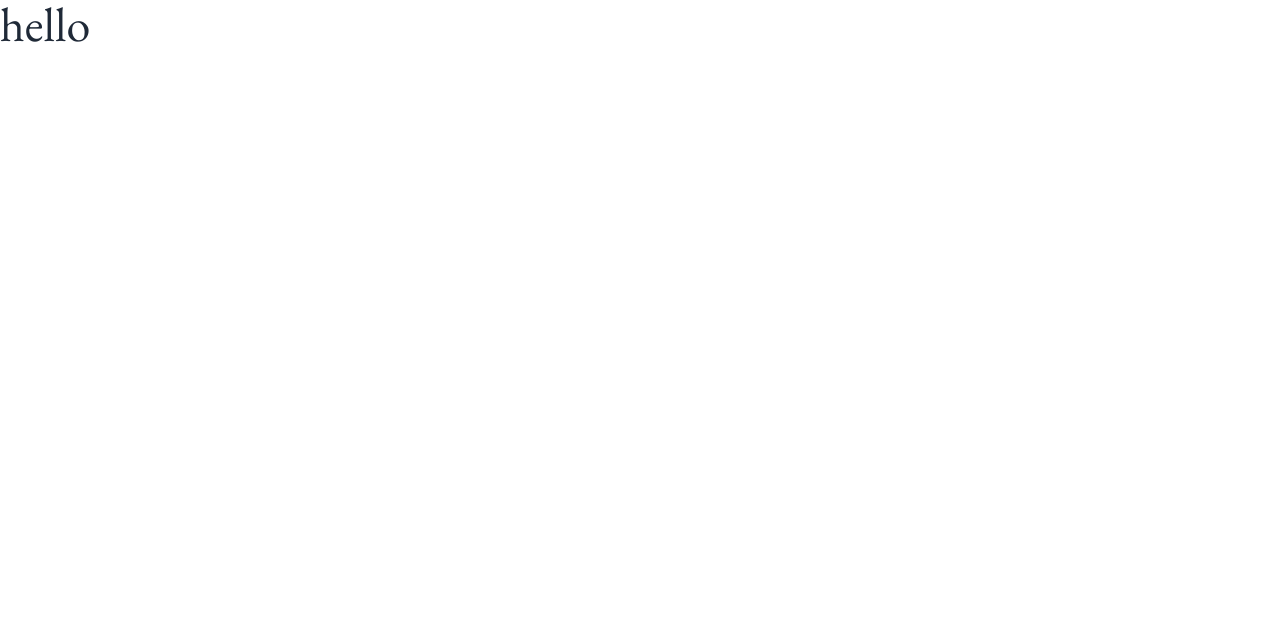
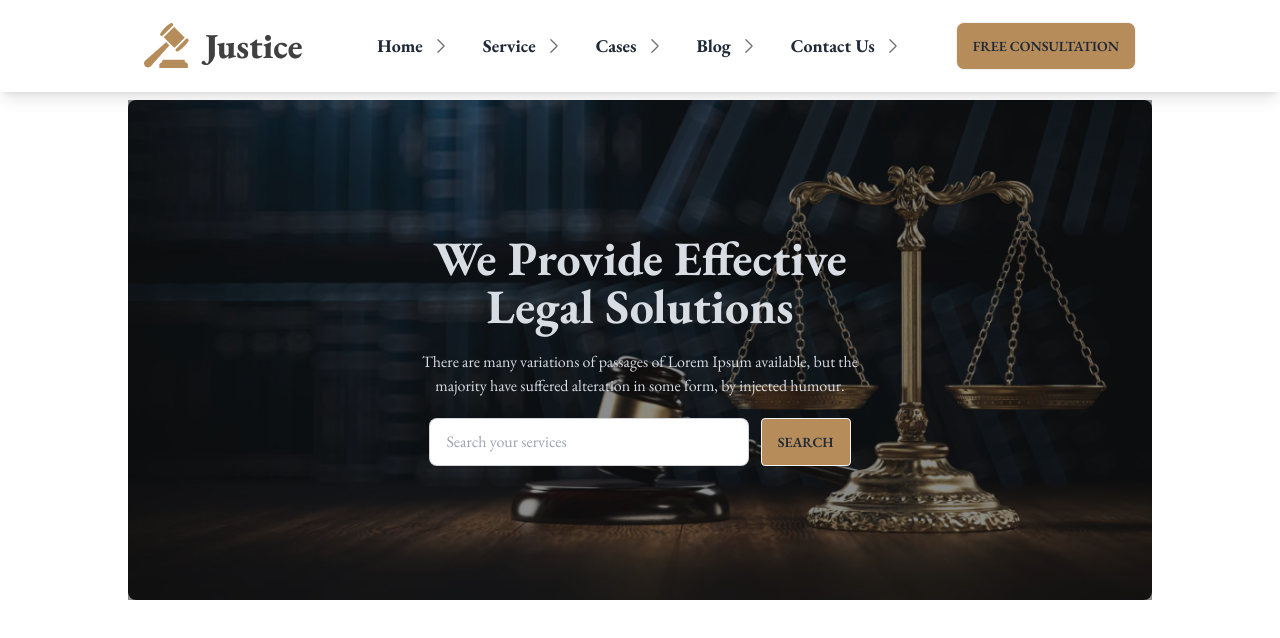
Before and after one commit to anissvr/legal-solution, a plain HTML site: page index.html in a window 1280 px wide. Drawn offline with nearby package versions, Linux system fonts and the light colour scheme.

Commit message:
header added

```diff
--- a/index.html
+++ b/index.html
@@ -13,14 +13,107 @@
     <script src="https://cdn.tailwindcss.com"></script>
 
     <style>
-        .eb-garamond{
+        .eb-garamond {
             font-family: 'EB Garamond', serif;
         }
     </style>
 </head>
 
 <body class="eb-garamond">
-    <h1 class="text-5xl">hello</h1>
+    <header>
+        <div class="shadow-lg">
+            <div class="w-full lg:w-4/5 mx-auto">
+                <div class="navbar bg-base-100 p-4">
+                    <div class="navbar-start">
+                        <div class="dropdown">
+                            <label tabindex="0" class="btn btn-ghost lg:hidden">
+                                <svg xmlns="http://www.w3.org/2000/svg" class="h-5 w-5" fill="none" viewBox="0 0 24 24"
+                                    stroke="currentColor">
+                                    <path stroke-linecap="round" stroke-linejoin="round" stroke-width="2"
+                                        d="M4 6h16M4 12h8m-8 6h16" />
+                                </svg>
+                            </label>
+                            <ul tabindex="0"
+                                class="menu menu-sm dropdown-content mt-3 z-[1] p-2 shadow bg-base-100 rounded-box w-52">
+                                <li><a>Home</a></li>
+                                <li><a>About</a></li>
+                                <li><a>Cases</a></li>
+                                <li><a>Blog</a></li>
+                                <li><a>Contact Us</a></li>
+                            </ul>
+                        </div>
+                        <a class="normal-case text-xl">
+                            <img src="images/logo2.png" alt="">
+                        </a>
+                    </div>
+                    <div class="navbar-center hidden lg:flex">
+                        <ul class="menu menu-horizontal px-1 font-bold text-lg">
+                            <li>
+                                <a>Home <svg xmlns="http://www.w3.org/2000/svg" width="20" height="24"
+                                        viewBox="0 0 24 24" fill="none">
+                                        <path d="M8.25 4.5L15.75 12L8.25 19.5" stroke="#707070" stroke-width="1.5"
+                                            stroke-linecap="round" stroke-linejoin="round" />
+                                    </svg>
+                                </a>
+                            </li>
+                            <li>
+                                <a>Service <svg xmlns="http://www.w3.org/2000/svg" width="20" height="24"
+                                        viewBox="0 0 24 24" fill="none">
+                                        <path d="M8.25 4.5L15.75 12L8.25 19.5" stroke="#707070" stroke-width="1.5"
+                                            stroke-linecap="round" stroke-linejoin="round" />
+                                    </svg>
+                                </a>
+                            </li>
+                            <li>
+                                <a>Cases <svg xmlns="http://www.w3.org/2000/svg" width="20" height="24"
+                                        viewBox="0 0 24 24" fill="none">
+                                        <path d="M8.25 4.5L15.75 12L8.25 19.5" stroke="#707070" stroke-width="1.5"
+                                            stroke-linecap="round" stroke-linejoin="round" />
+                                    </svg>
+                                </a>
+                            </li>
+                            <li>
+                                <a>Blog <svg xmlns="http://www.w3.org/2000/svg" width="20" height="24"
+                                        viewBox="0 0 24 24" fill="none">
+                                        <path d="M8.25 4.5L15.75 12L8.25 19.5" stroke="#707070" stroke-width="1.5"
+                                            stroke-linecap="round" stroke-linejoin="round" />
+                                    </svg>
+                                </a>
+                            </li>
+                            <li>
+                                <a>Contact Us <svg xmlns="http://www.w3.org/2000/svg" width="20" height="24"
+                                        viewBox="0 0 24 24" fill="none">
+                                        <path d="M8.25 4.5L15.75 12L8.25 19.5" stroke="#707070" stroke-width="1.5"
+                                            stroke-linecap="round" stroke-linejoin="round" />
+                                    </svg>
+                                </a>
+                            </li>
+                        </ul>
+                    </div>
+                    <div class="navbar-end">
+                        <a class="btn bg-[#B68C5A]">Free Consultation</a>
+                    </div>
+                </div>
+            </div>
+        </div>
+        <!-- banner -->
+        <div class="w-full lg:w-4/5 mx-auto mt-2">
+            <div class="hero h-[500px] rounded-lg"
+                style="background-image: url(images/banner.png);">
+                <div class="hero-overlay bg-[#1315187e]"></div>
+                <div class="hero-content text-center text-neutral-content">
+                    <div class="max-w-md">
+                        <h1 class="mb-5 text-5xl font-bold">We Provide Effective Legal Solutions</h1>
+                        <p class="mb-5">There are many variations of passages of Lorem Ipsum available, but the majority have suffered alteration in some form, by injected humour.</p>
+                        <div>
+                            <input type="text" placeholder="Search your services" class="input input-bordered w-full max-w-xs" />
+                            <button class="btn ml-2 bg-[#B68C5A] rounded">Search</button>
+                        </div>
+                    </div>
+                </div>
+            </div>
+        </div>
+    </header>
 </body>
 
 </html>
```
